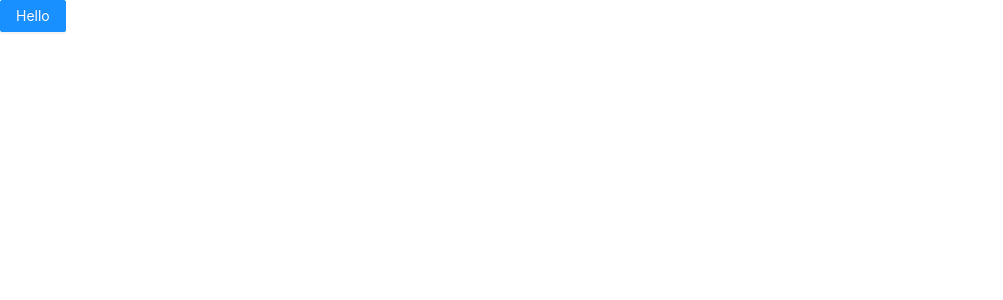
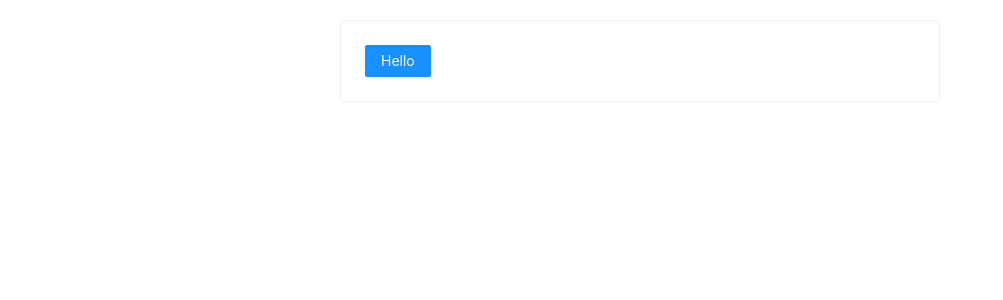
Before and after one commit to minazukie/c-react-component-starter, a React app: page / in a window 1280 px wide. Shown: the top 300 px of the page, without its empty margins (0-1003 px from the left). Built offline with nearby package versions, Linux system fonts and the light colour scheme.

Commit message:
add form

```diff
--- a/src/components/index.tsx
+++ b/src/components/index.tsx
@@ -2,7 +2,11 @@ import "./index.less";
 import React from "react";
 import { Button } from "antd";
 
-const Component: React.FC = () => {
+interface ComponentProp {
+    form: any;
+}
+
+const Component: React.FC<ComponentProp> = ({ form }) => {
     return (
         <div>
             <Button type="primary">Hello</Button>
--- a/src/index.tsx
+++ b/src/index.tsx
@@ -1,5 +1,15 @@
 import React from "react";
+import { Card, Form } from "antd";
 import ReactDOM from "react-dom";
 import App from "./components";
 
-ReactDOM.render(<App />, document.getElementById("root"));
+const Main = () => {
+    const [form] = Form.useForm<{}>();
+    return (
+        <Card style={{ margin: "20px auto", width: 600, borderRadius: 4 }}>
+            <App form={form} />
+        </Card>
+    );
+};
+
+ReactDOM.render(<Main />, document.getElementById("root"));
--- a/webpack.dev.config.js
+++ b/webpack.dev.config.js
@@ -22,6 +22,6 @@ module.exports = {
         contentBase: path.join(__dirname, "public"),
         compress: true,
         hot: true,
-        port: 9001,
+        port: 9000,
     },
 };
```
